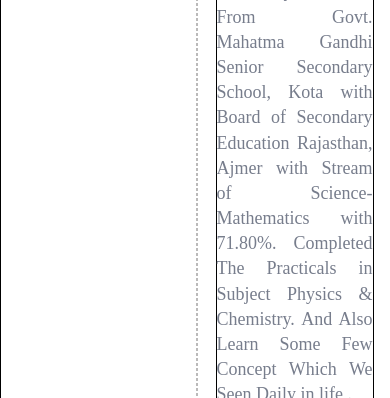
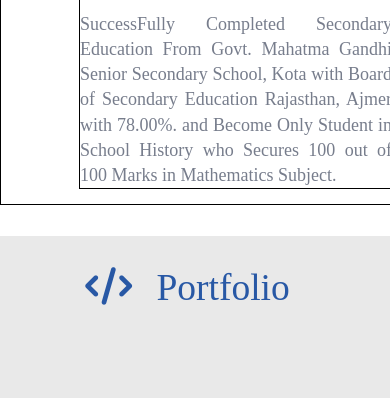
Before and after one commit to shahnawaaz1901/Resume, a plain HTML site: page index.html in a window 390 px wide. Shown: the part 3578-3976 px from the top of the page. Drawn offline with Linux system fonts and the light colour scheme.

Commit message:
Complete Education Section

```diff
--- a/style.css
+++ b/style.css
@@ -456,16 +456,59 @@ header{
     }
 }
 
-@media screen and (max-width:800px){
-    .timeline-box::after{
-        right: -14.5%;
+@media screen and (max-width:600px){
+    #education-container{
+        width: 90%;
+    }
+    .timeline-box{
+        left: 20%;
+        width: 80%;
+        margin: 15px 0px;
+    }
+    .timeline-box:nth-child(2n){
+        left:20%
     }
 
+    .timeline-box::after{
+        left: -14.5%;
+    }
+
+    .timeline-divider{
+        left: 10%;
+        top: 7%;
+        height: 67%;
+    }
+
+    .timeline-box::after{
+        left: -14%;
+    }
 
     .timeline-box:nth-child(2n)::after{
-        left: -14.5%;
+        left: -14%;
     }
 }
+
+@media screen and (max-width:500px){
+    #education-container{
+        width: 95%;
+    }
+    .timeline-divider{
+        /* left: 10%; */
+        top: 7%;
+        /* height: 68%; */
+    }
+}
+
+@media screen and (max-width:450px){
+    #education-container{
+        width: 100%;
+    }
+    .timeline-divider{
+        top: 7%;
+        height: 68.5%;
+    }
+}
+
 /* Portfolio Secion */
 .portfolio-container{
     width: 75%;
```
